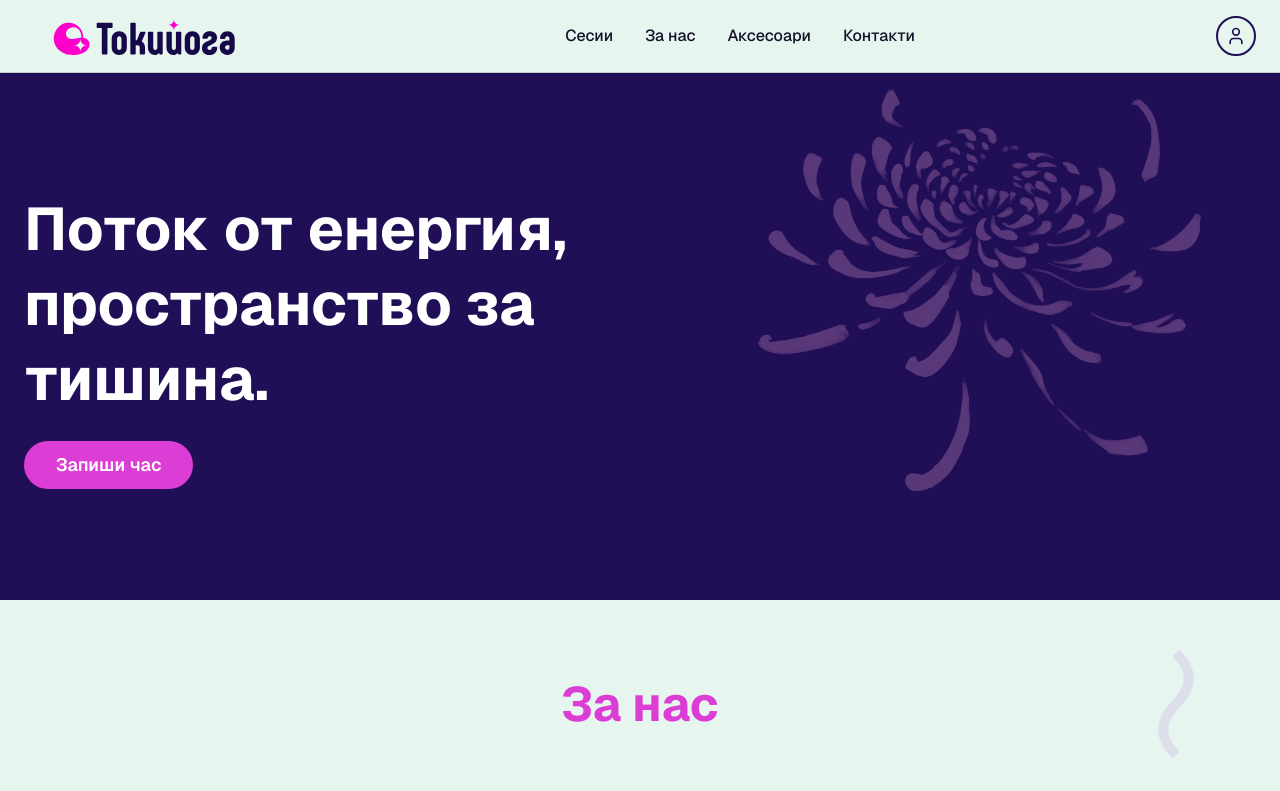
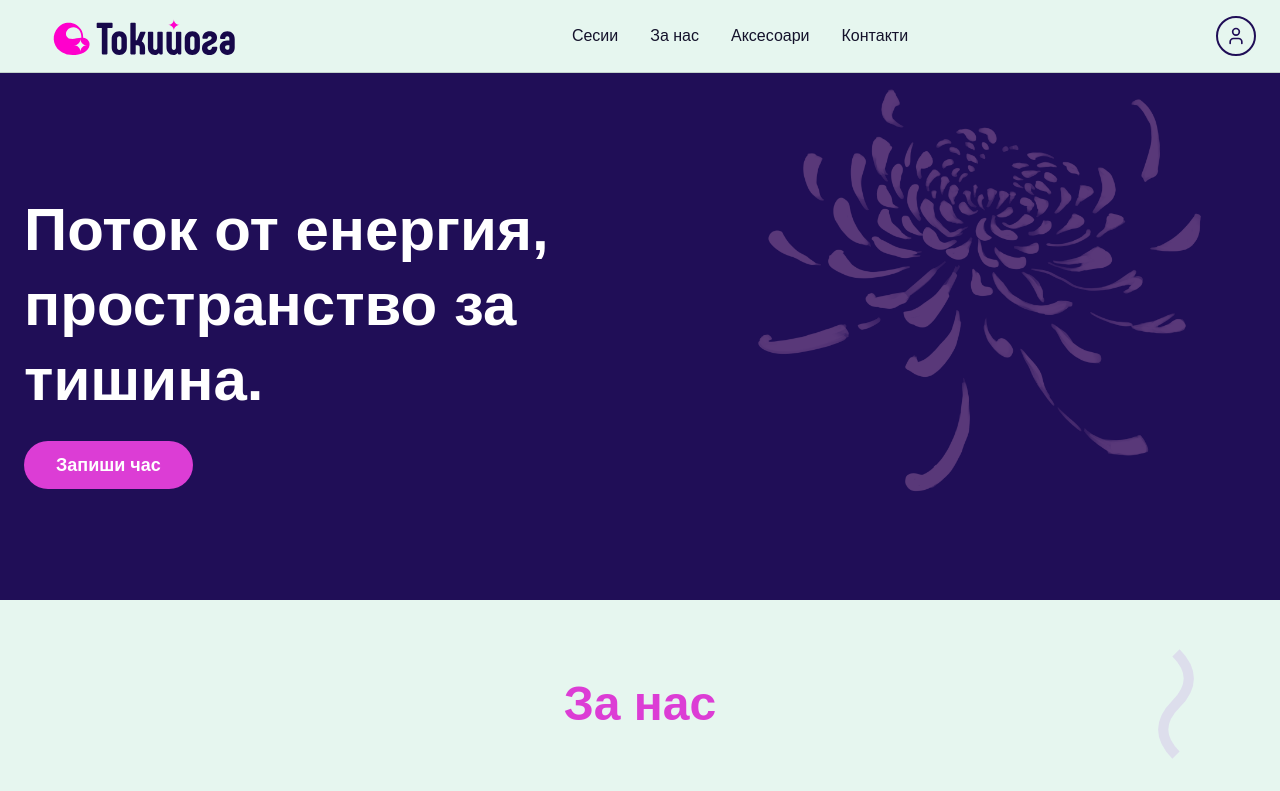
Before and after one commit to iva7777/tokiyoga-website, a Next.js app: page / in a window 1280 px wide. Shown: the top 791 px of the page. Built offline with nearby package versions, Linux system fonts and the light colour scheme.

Commit message:
import Phenomena font in app globals

```diff
--- a/app/globals.css
+++ b/app/globals.css
@@ -35,8 +35,8 @@
 }
 
 @theme inline {
-  --font-sans: 'Geist', 'Geist Fallback';
-  --font-mono: 'Geist Mono', 'Geist Mono Fallback';
+  --font-sans: 'Phenomena', sans-serif;
+  --font-mono: 'Phenomena', monospace;
   --color-background: var(--background);
   --color-foreground: var(--foreground);
   --color-card: var(--card);
@@ -61,5 +61,6 @@
   }
   body {
     @apply bg-background text-foreground;
+    font-family: var(--font-sans);
   }
 }
--- a/app/layout.tsx
+++ b/app/layout.tsx
@@ -1,9 +1,6 @@
 import type { Metadata } from 'next'
-import { Geist } from 'next/font/google'
 import { Analytics } from '@vercel/analytics/next'
 import './globals.css'
-
-const geist = Geist({ subsets: ["latin"] });
 
 export const metadata: Metadata = {
   title: 'Токийога',
@@ -30,7 +27,7 @@ export default function RootLayout({
 }>) {
   return (
     <html lang="bg">
-      <body className={`${geist.className} antialiased`}>
+      <body className="antialiased" style={{ fontFamily: "var(--font-sans)" }}>
         {children}
         <Analytics />
       </body>
--- a/package.json
+++ b/package.json
@@ -1,5 +1,5 @@
 {
-  "name": "my-v0-project",
+  "name": "tokiyoga-website",
   "version": "0.1.0",
   "private": true,
   "scripts": {
--- a/styles/globals.css
+++ b/styles/globals.css
@@ -99,9 +99,10 @@
   font-display: swap;
 }
 
+
 @theme inline {
   --font-sans: "Phenomena", sans-serif;
-  --font-mono: 'Geist Mono', 'Geist Mono Fallback';
+  --font-mono: "Phenomena", monospace;
   --color-background: var(--background);
   --color-foreground: var(--foreground);
   --color-card: var(--card);
@@ -145,7 +146,6 @@
     @apply border-border outline-ring/50;
   }
   body {
-    @apply bg-background text-foreground;
-    font-family: "Phenomena" !important;
+    @apply bg-background text-foreground font-mono;
   }
 }
```
